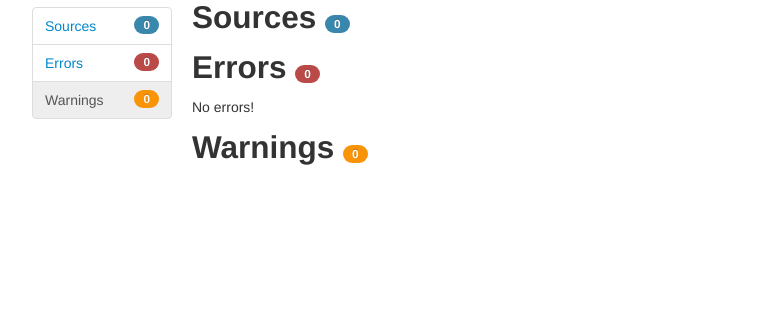
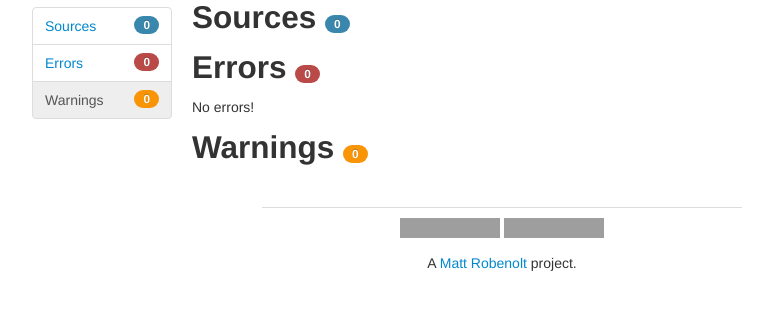
Before and after one commit to mattrobenolt/sourcemap-validator, a Python web app: template templates/report.html in a window 1280 px wide. Shown: the part 191-501 px from the top of the page, without its empty margins (138-911 px from the left). Run offline with Jinja, Linux system fonts and the light colour scheme; the template is opened without the code that fills it, so the values that code supplies are empty; some libraries are stand-ins or nearby versions; grey boxes are pictures that could not be loaded.

Commit message:
Footer on all pages

```diff
--- a/templates/base.html
+++ b/templates/base.html
@@ -5,11 +5,29 @@
   <meta name="viewport" content="width=device-width, initial-scale=1.0" />
   {% block styles %}
   <link href="/static/css/bootstrap.min.css" rel="stylesheet" media="screen" />
+  <style>
+  .social {
+    margin: 30px auto 0;
+    width: 480px;
+    text-align: center;
+    border-top: 1px solid #ddd;
+    padding-top: 10px;
+  }
+  .social > p {
+    padding-top: 10px;
+  }
+  </style>
   {% endblock %}
 </head>
 <body data-spy="scroll" data-target="#nav">
   <div class="{% block containerclass %}container{% endblock %}">
     {% block body %}{% endblock %}
+
+    <div class="row social">
+        <iframe src="http://ghbtns.com/github-btn.html?user=mattrobenolt&repo=sourcemap-validator&type=watch&count=true" allowtransparency="true" frameborder="0" scrolling="0" width="100" height="20"></iframe>
+        <iframe src="http://ghbtns.com/github-btn.html?user=mattrobenolt&repo=sourcemap-validator&type=fork&count=true" allowtransparency="true" frameborder="0" scrolling="0" width="100" height="20"></iframe>
+        <p>A <a href="https://github.com/mattrobenolt">Matt Robenolt</a> project.</p>
+    </div>
   </div>
 
    <script>var _gaq=[['_setAccount','UA-34959157-3'],['_trackPageview']];(function(d,t){var g=d.createElement(t),s=d.getElementsByTagName(t)[0];g.src='//www.google-analytics.com/ga.js';s.parentNode.insertBefore(g,s)}(document,'script'));</script>
```
Also changed, not shown: templates/index.html (+0 -18 lines).
